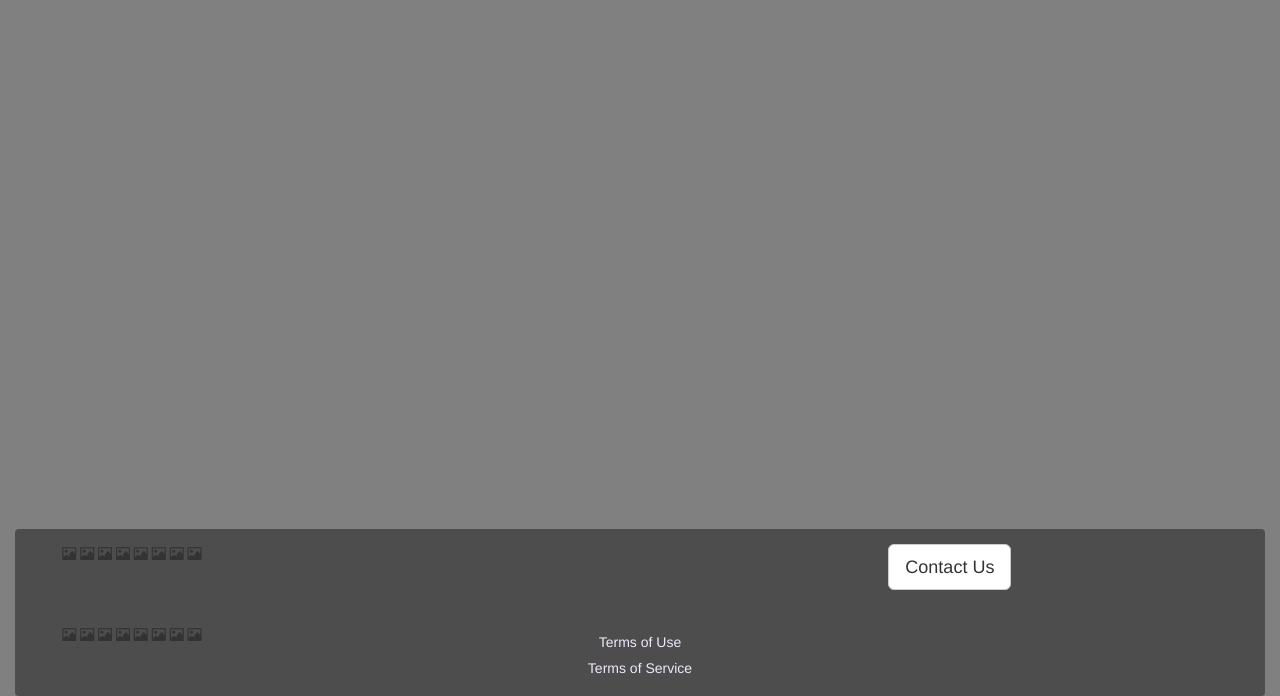
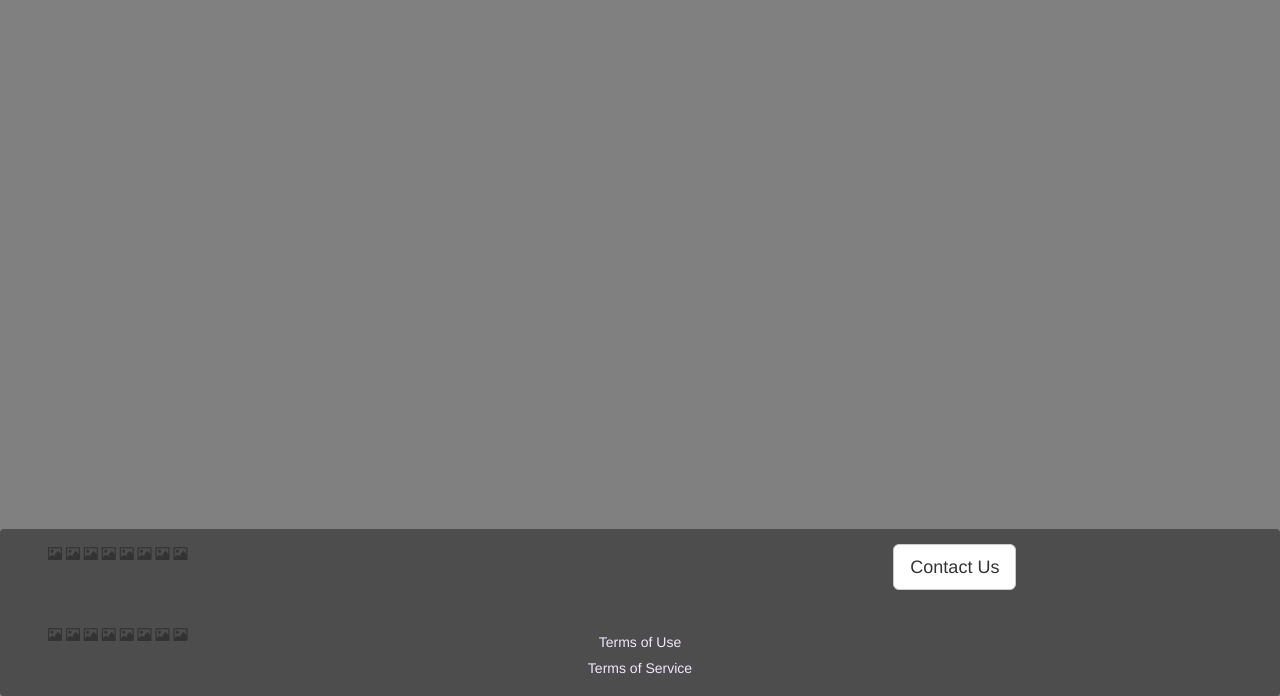
Before and after one commit to annclair/projet_canteloup, a plain HTML site: page layout.html in a window 1280 px wide. Shown: the part 104-800 px from the top of the page. Drawn offline with nearby package versions, Linux system fonts and the light colour scheme.

```diff
--- a/layout.html
+++ b/layout.html
@@ -63,7 +63,7 @@
     <div id="bas_page">
     </div>
 
-    <footer class="container-fluid navbar navbar-fixed-bottom">
+    <footer class="navbar navbar-fixed-bottom">
         <div class="panel panel-default">
             <div class="panel-body">
                 <div class="row">
```
